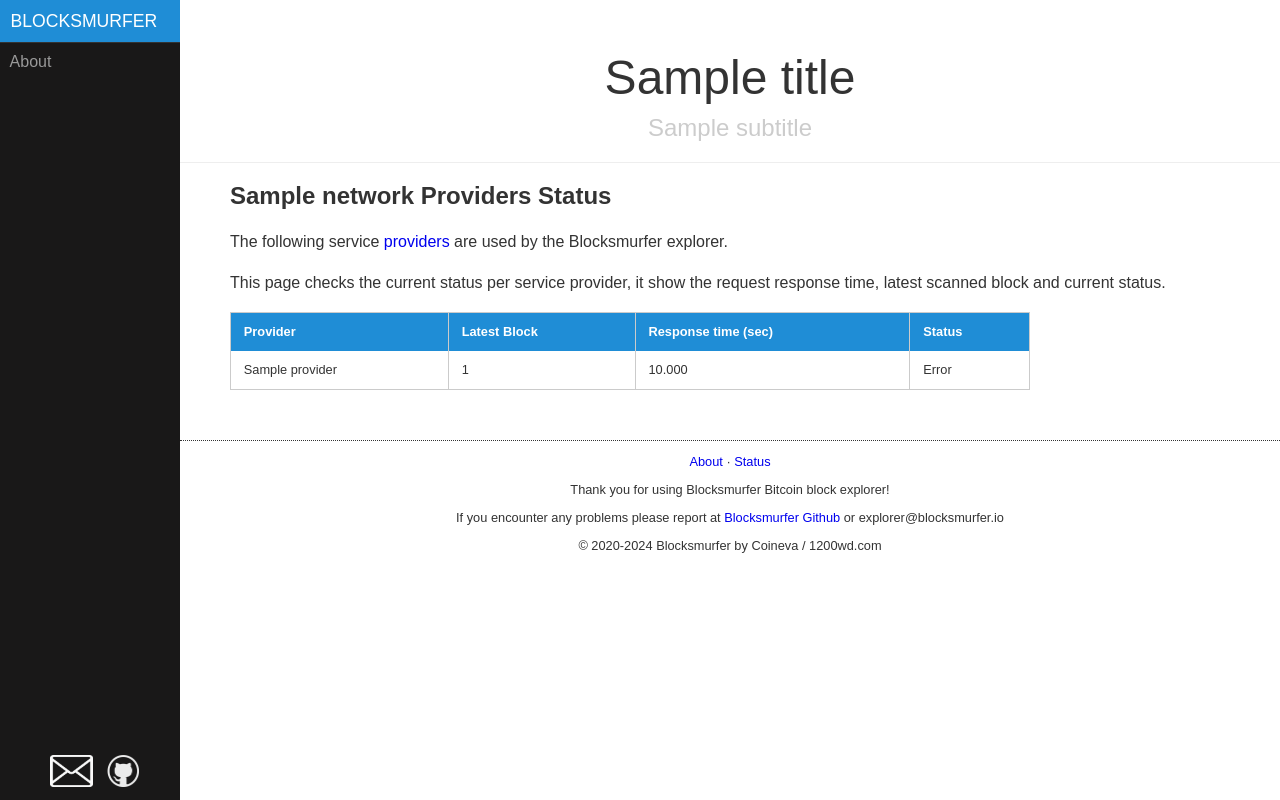
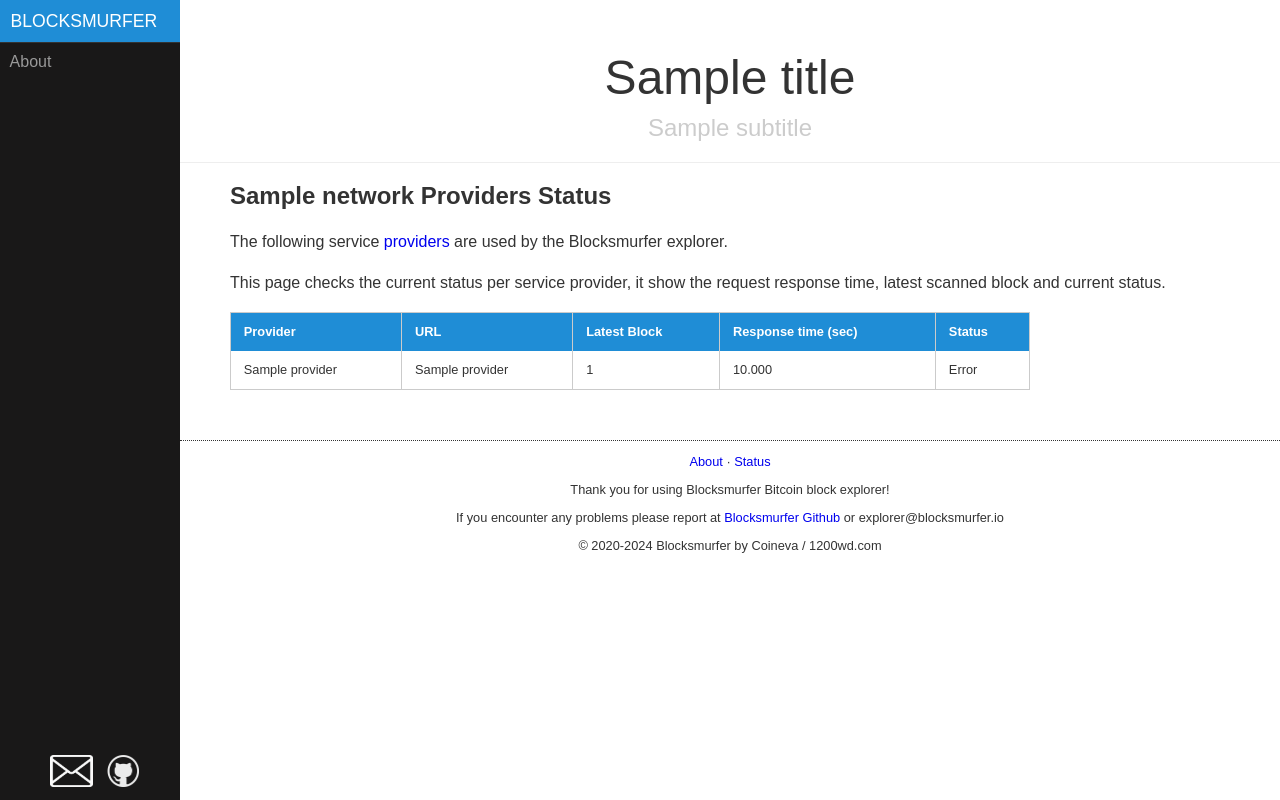
Before and after one commit to 1200wd/blocksmurfer, a Python web app: template blocksmurfer/templates/providers_status.html in a window 1280 px wide. Run offline with Jinja, Linux system fonts and the light colour scheme; the template is opened without the code that fills it: most values are stand-ins (such as "Sample title", 1, 10 or a date in 2020).

Commit message:
Add provider url to status page

```diff
--- a/blocksmurfer/main/routes.py
+++ b/blocksmurfer/main/routes.py
@@ -103,7 +103,9 @@ def providers_status(network='btc'):
         except Exception as e:
             err = str(e)
         request_time = time.time() - request_start_time
-        results = (blockcount, request_time, err)
+        url = SmurferService(network).providers[provider]['url']
+        url = url.split('@')[1] if '@' in url else url
+        results = (blockcount, request_time, err, url)
         provider_stats.update({provider: results})
     return render_template('providers_status.html', title=_('Providers Status'),
                            subtitle=_('Service providers current status'),
--- a/blocksmurfer/templates/providers_status.html
+++ b/blocksmurfer/templates/providers_status.html
@@ -10,6 +10,7 @@
     <thead>
         <tr>
             <th>Provider</th>
+            <th>URL</th>
             <th>Latest Block</th>
             <th>Response time (sec)</th>
             <th>Status</th>
@@ -18,6 +19,7 @@
     {% for provider in provider_stats %}
     <tr>
         <td>{{ provider|capitalize }}</td>
+        <td>{{ provider_stats[provider][3] }}</td>
         <td>{{ provider_stats[provider][0] if provider_stats[provider][0] else "-" }}</td>
         <td>{{ "{:,.3f}".format(provider_stats[provider][1]) }}</td>
         <td>{{ "OK" if not provider_stats[provider][2] else "Error" }}</td>
```
